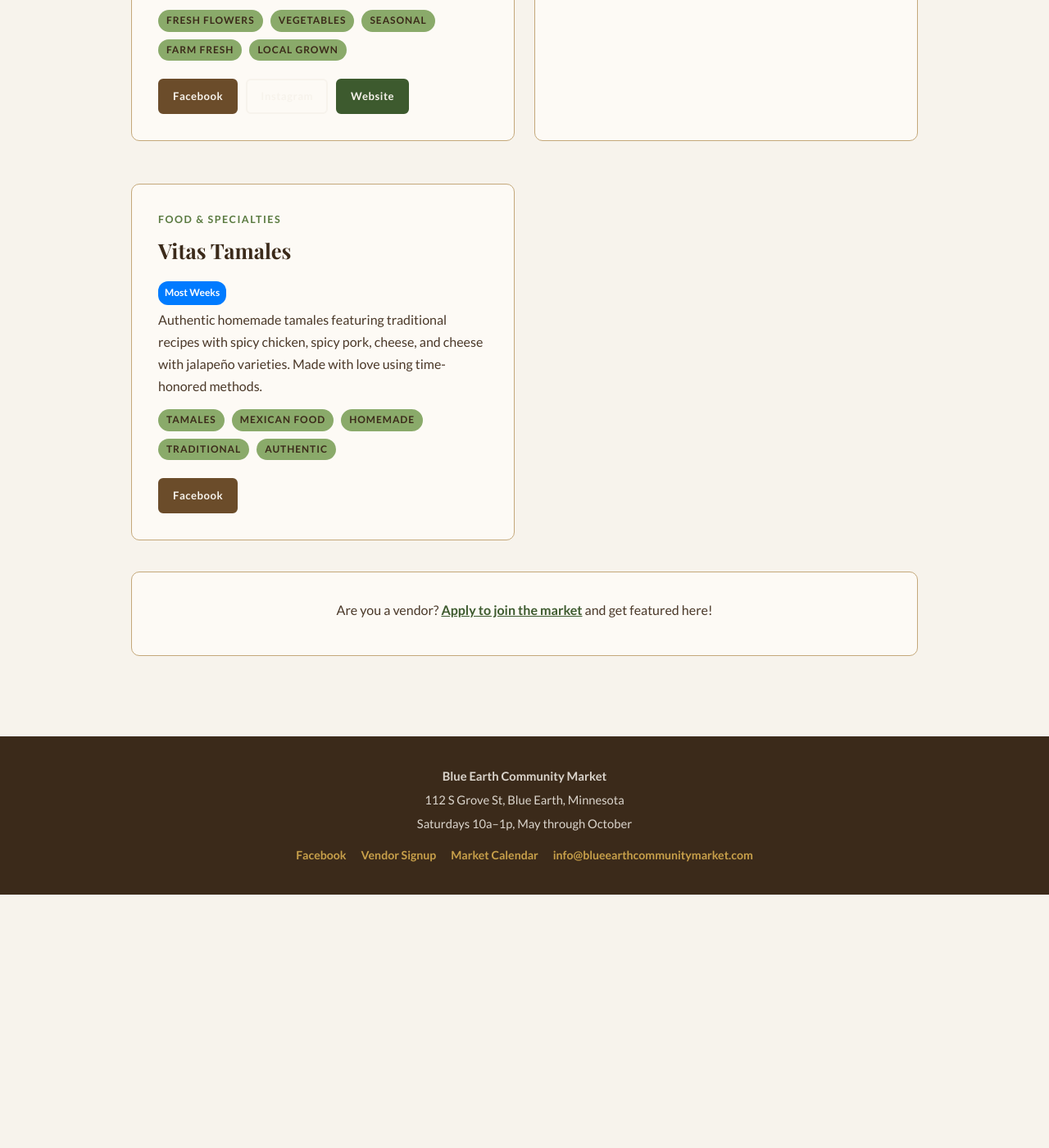
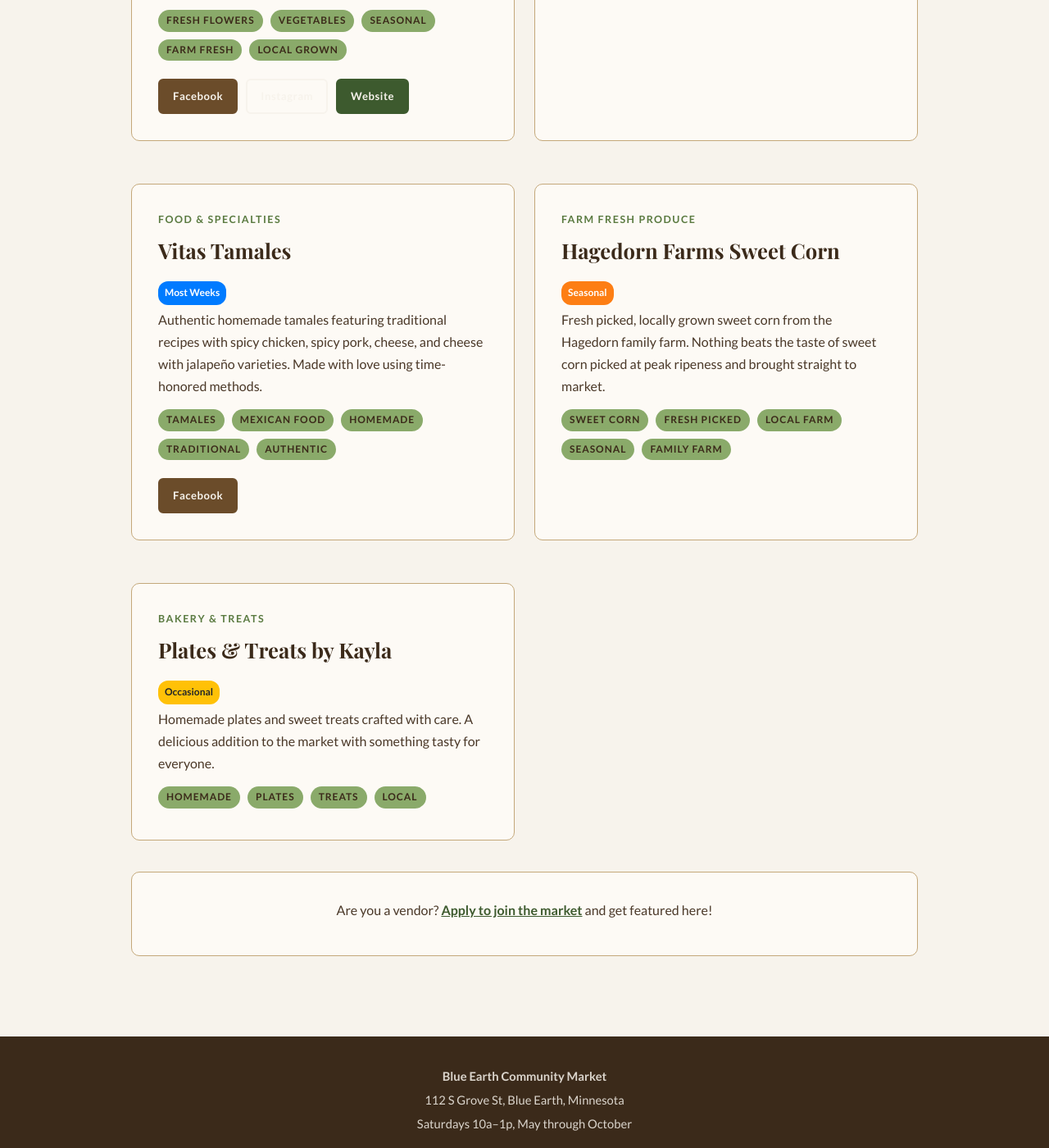
Before and after one commit to blueearthcommunitymarket/blueearthcommunitymarket.github.io, a Jekyll site: the page built from vendor-spotlight/index.html, in a window 1280 px wide and 1400 px high, scrolled down 5047 px. Shown: the whole window at 82% size. Built offline with Jekyll 4.4.1, drawn with Linux system fonts in a browser that asks for light colours; some web fonts are replaced; before the commit the page ends 6138 px from its top, so only the background shows below that.

Commit message:
Remove Goemann from May 2 calendar, add Plates & Treats by Kayla to May 16, add Hagedorn and Kayla to vendor spotlight

```diff
--- a/calendar/index.html
+++ b/calendar/index.html
@@ -34,7 +34,6 @@
                         <span class="tag">Blue Earth Cooperative Bakery</span>
                         <span class="tag">Ghostly Paracord</span>
                         <span class="tag">Alluring Tranquility</span>
-                        <span class="tag">Goemann Produce</span>
                         <span class="tag">Vita's Tamales</span>
                         <span class="tag">Treats & Treasures By Laura & Milo</span>
                         <span class="tag">Bread and Book Bakery</span>
@@ -70,11 +69,10 @@
                         <span class="tag">Bread and Book Bakery</span>
                         <span class="tag">The Mustard Tree</span>
                         <span class="tag">The One n Only Sweet Spot</span>
+                        <span class="tag">Plates & Treats by Kayla</span>
                     </td>
                     <td></td>
                 </tr>
-                <tr>
-                    <td class="market-date">Saturday, May 23</td>
                     <td>
                         <span class="tag">Goemann Produce</span>
                         <span class="tag">Mia Bella's Candles</span>
--- a/vendor-spotlight/index.html
+++ b/vendor-spotlight/index.html
@@ -443,6 +443,39 @@
             </div>
         </div>
 
+        <!-- Hagedorn Farms Sweet Corn -->
+        <div class="card">
+            <div class="section-label">Farm Fresh Produce</div>
+            <h2>Hagedorn Farms Sweet Corn</h2>
+            <div class="market-frequency">
+                <span class="frequency-badge freq-seasonal">Seasonal</span>
+            </div>
+            <p>Fresh picked, locally grown sweet corn from the Hagedorn family farm. Nothing beats the taste of sweet corn picked at peak ripeness and brought straight to market.</p>
+            <div class="pills" style="margin-top: 12px;">
+                <span class="tag">Sweet Corn</span>
+                <span class="tag">Fresh Picked</span>
+                <span class="tag">Local Farm</span>
+                <span class="tag">Seasonal</span>
+                <span class="tag">Family Farm</span>
+            </div>
+        </div>
+
+        <!-- Plates & Treats by Kayla -->
+        <div class="card">
+            <div class="section-label">Bakery & Treats</div>
+            <h2>Plates & Treats by Kayla</h2>
+            <div class="market-frequency">
+                <span class="frequency-badge freq-occasional">Occasional</span>
+            </div>
+            <p>Homemade plates and sweet treats crafted with care. A delicious addition to the market with something tasty for everyone.</p>
+            <div class="pills" style="margin-top: 12px;">
+                <span class="tag">Homemade</span>
+                <span class="tag">Plates</span>
+                <span class="tag">Treats</span>
+                <span class="tag">Local</span>
+            </div>
+        </div>
+
     </div>
 
     <div class="card" style="text-align: center; margin-top: 10px;">
```
